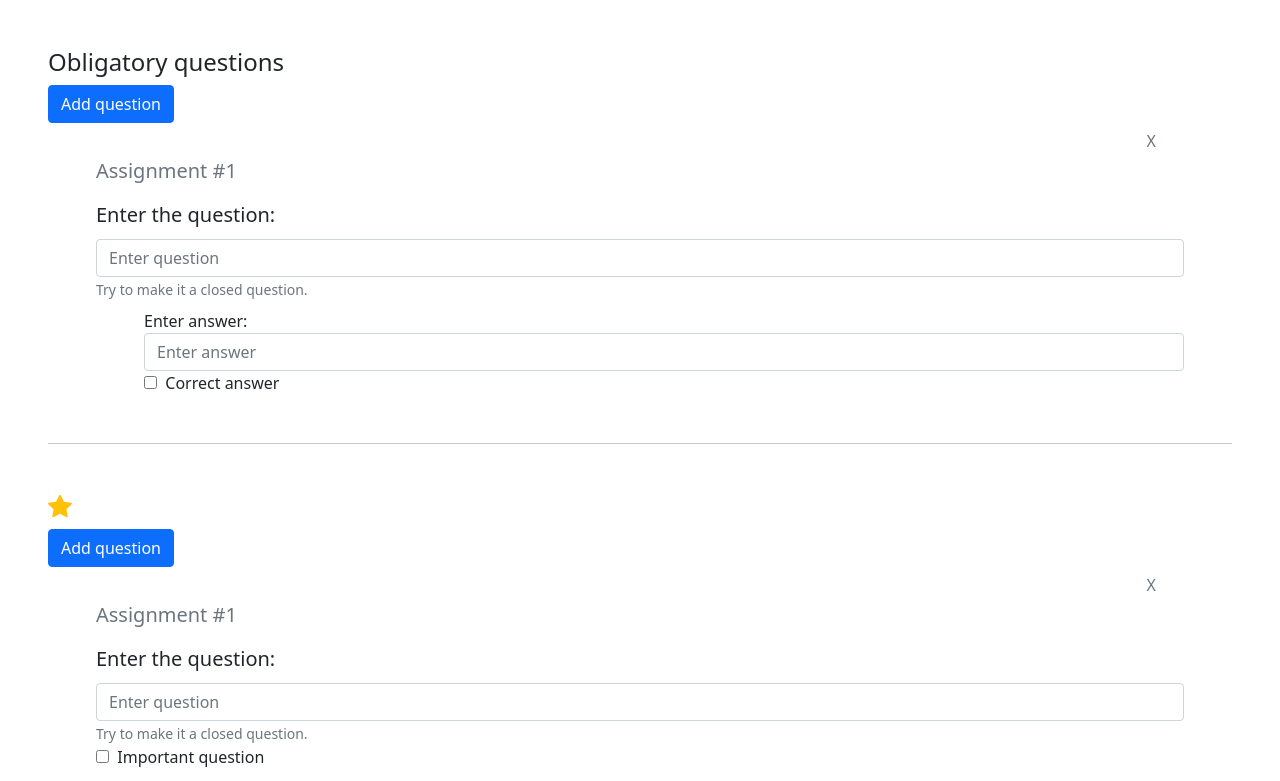
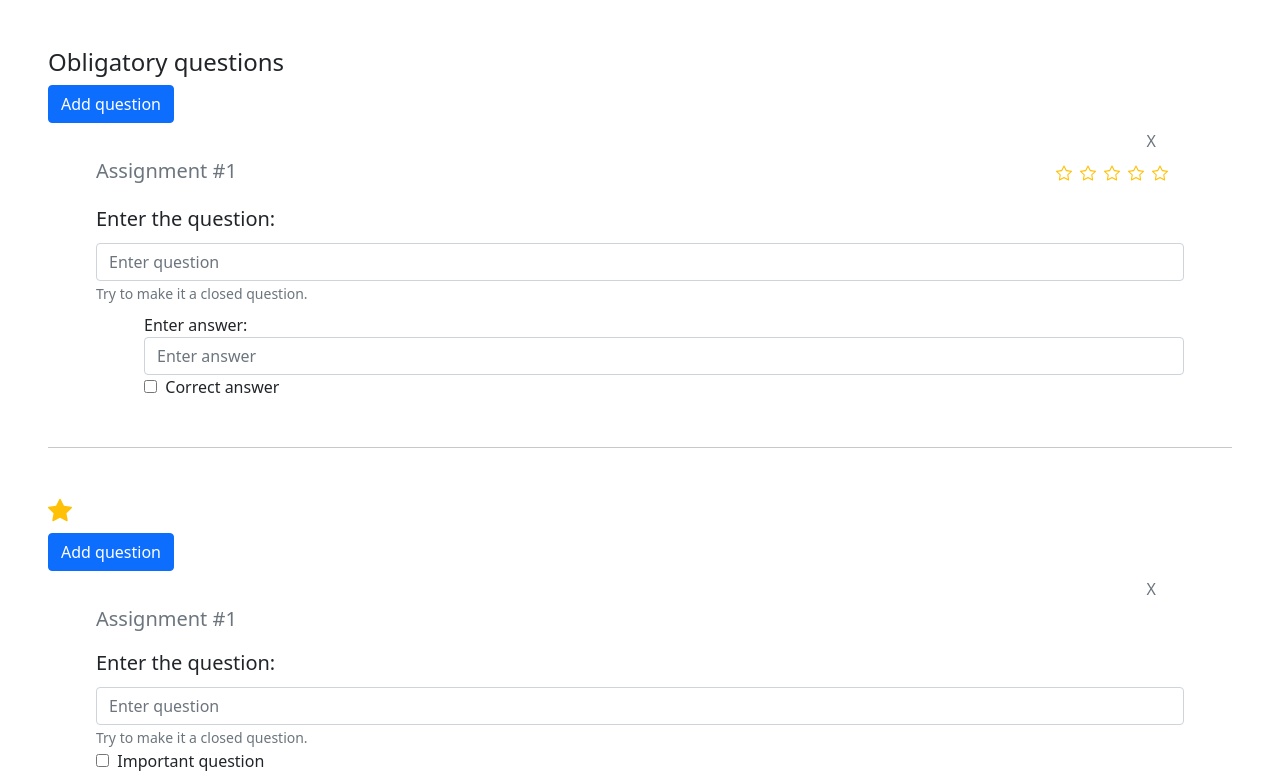
Before and after one commit to swrczk/Endless-Form, a Vue app: page / in a window 1280 px wide. Shown: the top 781 px of the page. Built offline with nearby package versions, Linux system fonts and the light colour scheme.

Commit message:
obligatory question - change difficulty

```diff
--- a/src/components/QuestionsForm.vue
+++ b/src/components/QuestionsForm.vue
@@ -11,7 +11,17 @@
                     <div class="d-flex justify-content-end">
                         <b-button variant="outline-secondary" @click="deleteQuestion(difficulty, questionIndex)" class="border-0"> X </b-button>
                     </div>
-                    <h5 class="text-secondary">Assignment #{{ questionIndex + 1 }}</h5>
+                    <div class="d-flex justify-content-between">
+                        <h5 class="text-secondary">Assignment #{{ questionIndex + 1 }}</h5>
+                        <b-form-rating
+                            v-if="difficulty === 0"
+                            v-model="item.difficulty"
+                            inline
+                            no-border
+                            variant="warning"
+                            class="mb-2"
+                        ></b-form-rating>
+                    </div>
 
                     <b-form-group
                         label="Enter the question:"
@@ -133,7 +143,7 @@ export default {
                     {
                         content: "",
                         isImportant: ix === 0 || false,
-                        dificulty: ix,
+                        difficulty: ix,
                         answers: [{ value: "", isCorrect: false }]
                     }
                 ])
```
